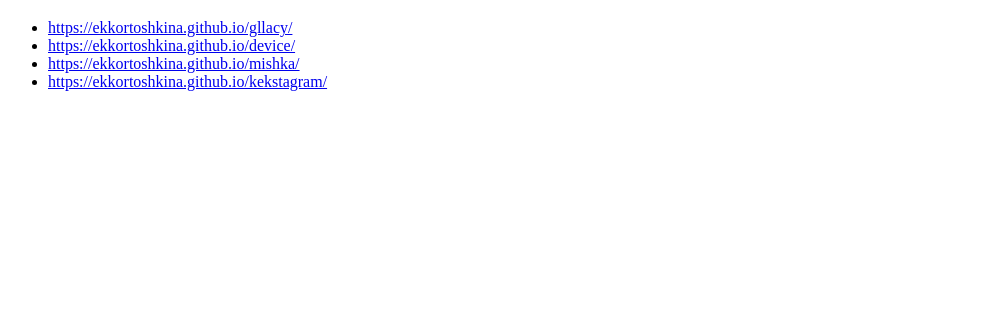
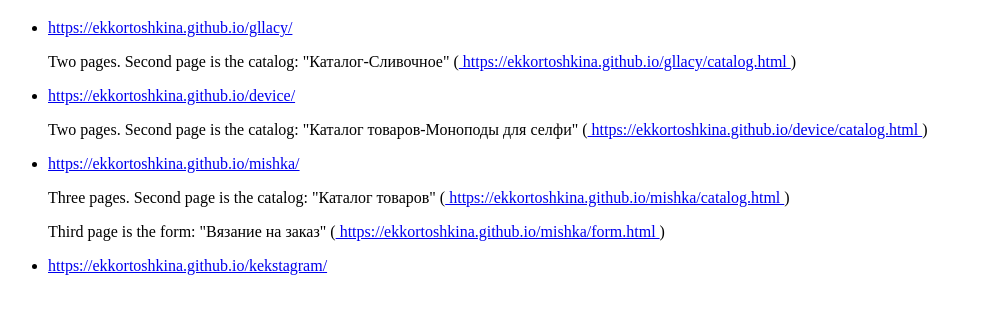
Before and after one commit to ekkortoshkina/ekkortoshkina.github.io, a plain HTML site: page index.html in a window 1280 px wide. Shown: the part 61-374 px from the top of the page, without its empty margins (0-982 px from the left). Drawn offline with Linux system fonts and the light colour scheme.

Commit message:
Update index.html

```diff
--- a/index.html
+++ b/index.html
@@ -9,9 +9,41 @@
 <body>
   <h1>My projects</h1>
   <ul>
-    <li><a href="https://ekkortoshkina.github.io/gllacy/">https://ekkortoshkina.github.io/gllacy/</a></li>
-    <li><a href="https://ekkortoshkina.github.io/device/">https://ekkortoshkina.github.io/device/</a></li>
-    <li><a href="https://ekkortoshkina.github.io/mishka/">https://ekkortoshkina.github.io/mishka/</a></li>
+    <li>
+      <a href="https://ekkortoshkina.github.io/gllacy/">
+        https://ekkortoshkina.github.io/gllacy/
+      </a>
+      <p>Two pages. Second page is the catalog: "Каталог-Сливочное"
+        (<a href="https://ekkortoshkina.github.io/gllacy/catalog.html">
+          https://ekkortoshkina.github.io/gllacy/catalog.html
+        </a>)
+      <p>
+    </li>
+    <li>
+      <a href="https://ekkortoshkina.github.io/device/">
+        https://ekkortoshkina.github.io/device/
+      </a>
+      <p>Two pages. Second page is the catalog: "Каталог товаров-Моноподы для селфи"
+        (<a href="https://ekkortoshkina.github.io/device/catalog.html">
+          https://ekkortoshkina.github.io/device/catalog.html
+        </a>)
+      <p>
+    </li>
+    <li>
+      <a href="https://ekkortoshkina.github.io/mishka/">
+        https://ekkortoshkina.github.io/mishka/
+      </a>
+      <p>Three pages. Second page is the catalog: "Каталог товаров"
+        (<a href="https://ekkortoshkina.github.io/mishka/catalog.html">
+          https://ekkortoshkina.github.io/mishka/catalog.html
+        </a>)
+      <p>
+      <p>Third page is the form: "Вязание на заказ"
+        (<a href="https://ekkortoshkina.github.io/mishka/form.html">
+          https://ekkortoshkina.github.io/mishka/form.html
+        </a>)
+      <p>
+    </li>
     <li><a href="https://ekkortoshkina.github.io/kekstagram/">https://ekkortoshkina.github.io/kekstagram/</a></li>
   </ul>
 </body>
```
